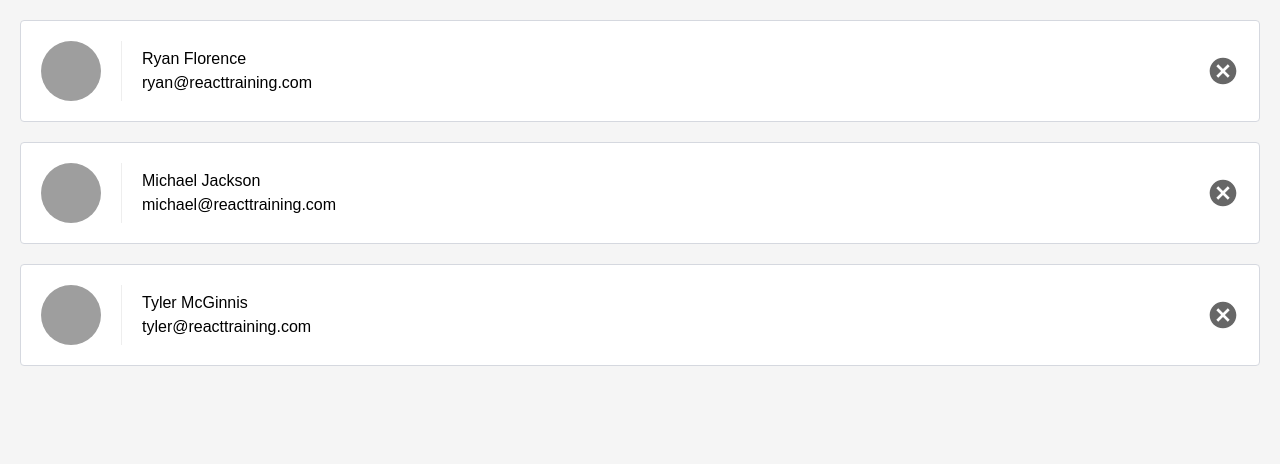
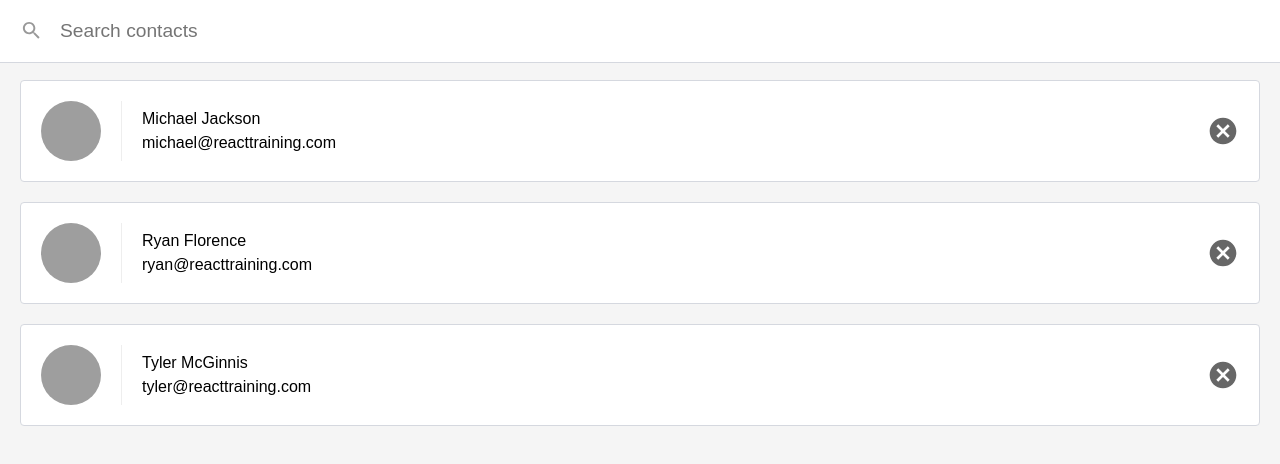
Before and after one commit to anjali0626/contacts, a React (Create React App) app: page / in a window 1280 px wide. Shown: the top 464 px of the page. Built offline with nearby package versions, Linux system fonts and the light colour scheme.

Commit message:
Make search bar functionality work withhelp of escape-string-regexp and sort-by package

```diff
--- a/package.json
+++ b/package.json
@@ -3,10 +3,12 @@
   "version": "0.1.0",
   "private": true,
   "dependencies": {
+    "escape-string-regexp": "^1.0.5",
     "prop-types": "^15.6.0",
     "react": "^16.2.0",
     "react-dom": "^16.2.0",
-    "react-scripts": "1.1.0"
+    "react-scripts": "1.1.0",
+    "sort-by": "^1.2.0"
   },
   "scripts": {
     "start": "react-scripts start",
--- a/src/ListContacts.js
+++ b/src/ListContacts.js
@@ -1,5 +1,8 @@
 import React, { Component } from 'react'
 import PropTypes from 'prop-types'
+import EscapeRegExp from 'escape-string-regexp'
+import SortBy from 'sort-by'
+
 
 // function ListContacts(props) {
 
@@ -44,10 +47,63 @@ class ListContacts extends Component {
     deleteContact: PropTypes.func.isRequired
   }
 
+  state = {
+    query: ''
+  }
+
+  updateQuery = (query) => {
+    this.setState({
+      query: query
+    })
+  }
+
+  clearQuery = () => {
+    this.setState({
+      query: ''
+    })
+  }
+
   render() {
+    const { contacts, deleteContact} = this.props
+    const { query } =  this.state
+
+
+    let showingContacts
+    if(query) {
+      const match = new RegExp(EscapeRegExp(query), 'i')
+      showingContacts = contacts.filter((contact) => match.test(contact.name))
+    } else {
+      showingContacts = contacts
+    }
+
+    showingContacts.sort(SortBy('name'))
+
+
     return (
+      <div className='list-contacts'>
+        <div className='list-contacts-top'>
+          <input
+            className='search-contacts'
+            type='text'
+            placeholder='Search contacts'
+            value={query}
+            onChange={(event) => this.updateQuery(event.target.value)}
+          />
+        </div>
+
+        {showingContacts.length !== contacts.length && (
+          <div className='showing-contacts'>
+            <span>
+              Now Showing {showingContacts.length} of {contacts.length} total
+            </span>
+            <button onClick={this.clearQuery}>
+              Show all
+            </button>
+          </div>
+        )}
+
         <ol className='contact-list'>
-        {this.props.contacts.map((contact) => (
+          {showingContacts.map((contact) => (
             <li
               key={contact.id}
               className='contact-list-item'>
@@ -65,13 +121,15 @@ class ListContacts extends Component {
                 </div>
 
                 <button
-                onClick={() => this.props.deleteContact(contact)}
+                  onClick={() => deleteContact(contact)}
                   className='contact-remove'>
                   Remove
                 </button>
             </li>
             ))}
         </ol>
+      </div>
+
     )
 
   }
```
Also changed, not shown: 1 other file (tests, documents, lock files or other folders). Lines whose indentation alone changed are shown as unchanged.
